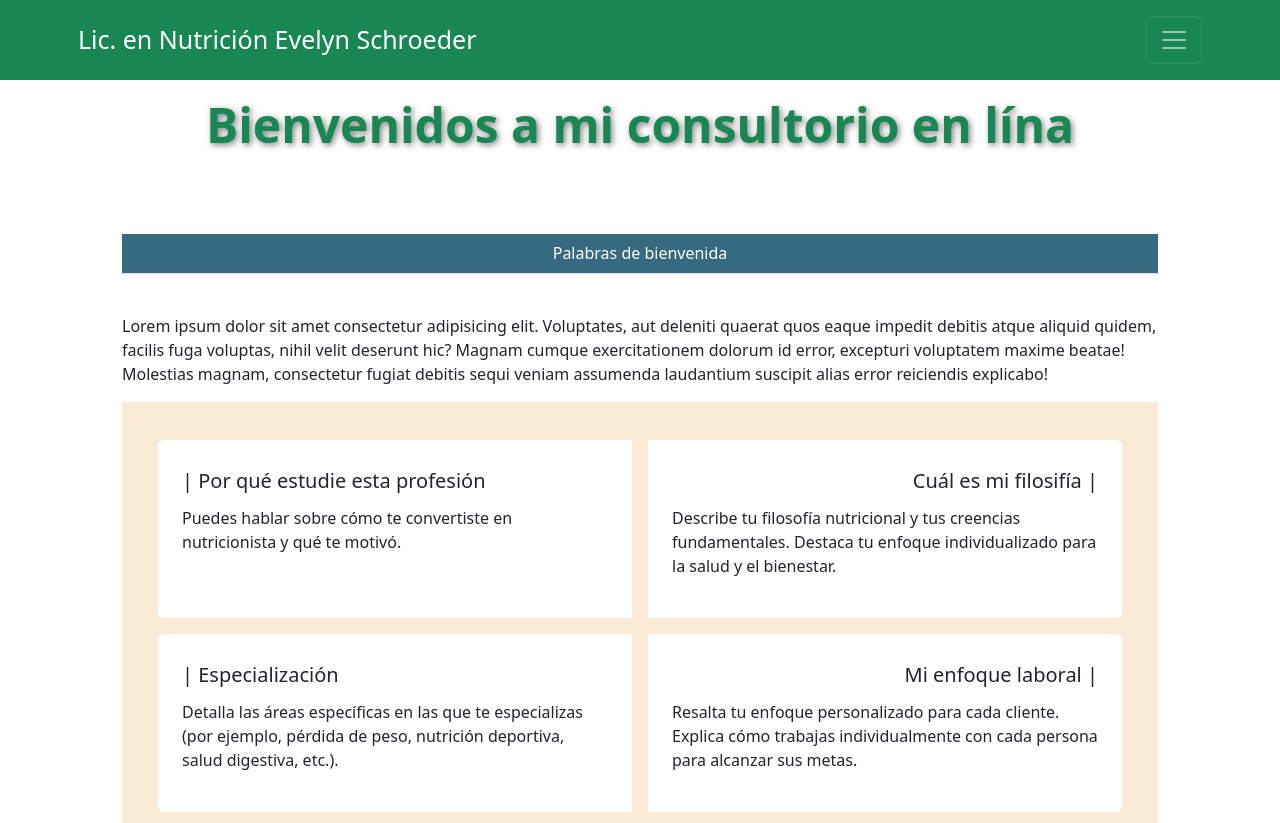
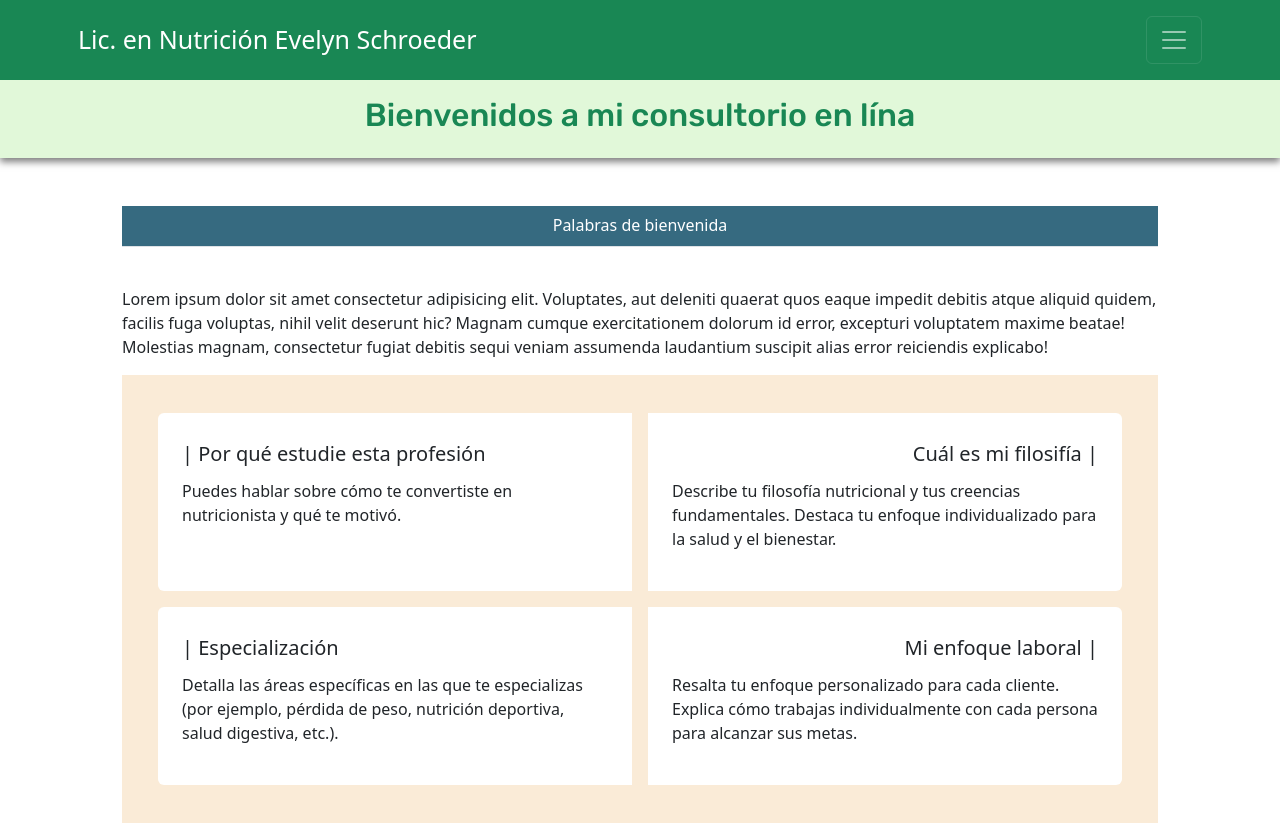
Before and after one commit to JuanCPoos/WebNutricion, a website: page pages/sobremi.html in a window 1280 px wide. Shown: the top 823 px of the page. Drawn offline with nearby package versions, Linux system fonts and the light colour scheme.

Commit message:
Se corrije titulo h1 index

```diff
--- a/pages/sobremi.html
+++ b/pages/sobremi.html
@@ -87,7 +87,7 @@
     </nav>
   </header>
   <main>
-    <div class="py-4 mb-5" id="titulo">
+    <div class="py-4 mb-5" id="titulo_h1">
       <h1 class="text-center text-success">
         Bienvenidos a mi consultorio en lína
       </h1>
--- a/scss/styles.scss
+++ b/scss/styles.scss
@@ -40,10 +40,7 @@ header {
 /* --- main ----*/
 main {
     padding-top: 72px;
-    h1{
 
-
-    }
     h2 {
         letter-spacing: 2px;
     }
```
Also changed, not shown: index.html (+3 -3 lines).
